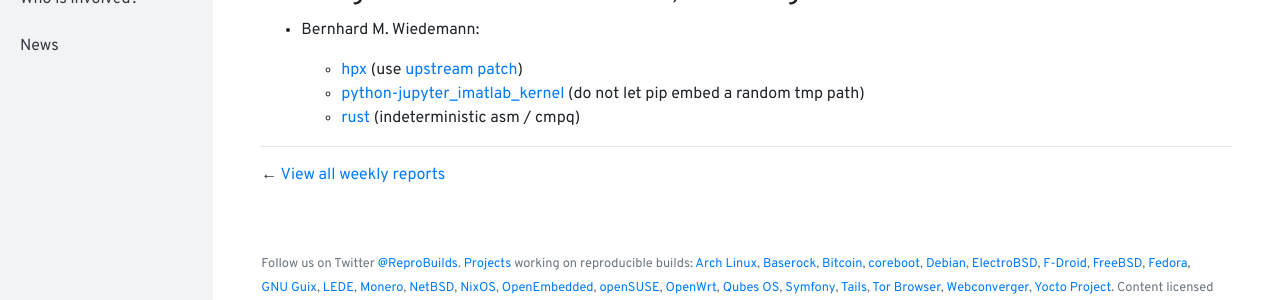
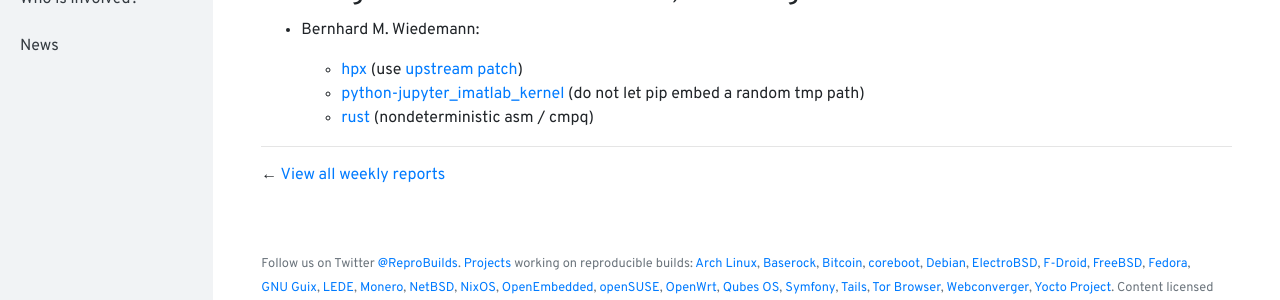
Before and after one commit to prototypefund/reproducible-website, a Jekyll site: the page built from _blog/posts/191.md, in a window 1280 px wide and 900 px high, scrolled down 355 px. Shown: the part 411-711 px from the top of the window. Built offline with Jekyll 4.4.1, drawn with Linux system fonts in a browser that asks for light colours.

Commit message:
indeterministic -> nondeterministic

```diff
--- a/_blog/posts/191.md
+++ b/_blog/posts/191.md
@@ -28,4 +28,4 @@
 
     * [hpx](https://build.opensuse.org/request/show/660040) (use [upstream patch](https://github.com/STEllAR-GROUP/hpx/pull/3585))
     * [python-jupyter_imatlab_kernel](https://build.opensuse.org/request/show/660055) (do not let pip embed a random tmp path)
-    * [rust](https://github.com/rust-lang/rust/issues/57041) (indeterministic asm / cmpq)
+    * [rust](https://github.com/rust-lang/rust/issues/57041) (nondeterministic asm / cmpq)
```
